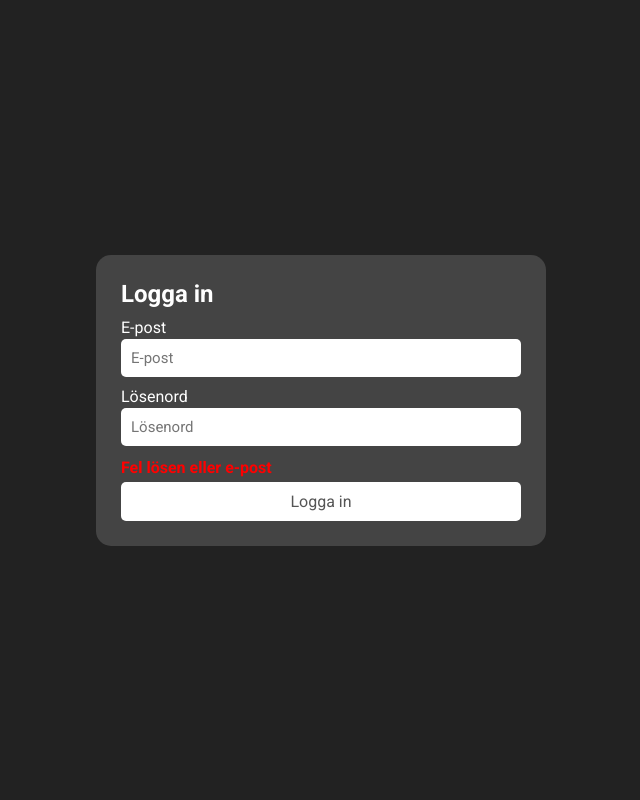
After one commit to glaufer/XTV, a PHP site: page /login.php?status=wrong in a window 1280 px wide. The commit adds this page. Shown: the whole page, without its empty margins (319-959 px from the left). Run offline with PHP 8.4, Linux system fonts and the light colour scheme; a stand-in replaces the project's code that opens the database connection.

Commit message:
Mixed update to the page
- New login page
- Update RSS
- Broadcast length is now depended on start and end timestamp

Co-authored-by: redsquare99 <gilaufer@gmail.com>

```diff
--- a/CSS/buttons.css
+++ b/CSS/buttons.css
@@ -11,6 +11,22 @@
 .icon-btn img {
     height: 100%;
     width: 100%;
+}
+
+.btn {
+    cursor: pointer;
+    padding: 10px 25px;
+    background-color: #fff;
+    border-radius: 5px;
+    text-align: center;
+    color: #555;
+
+    transition: all 0.25s;
+}
+
+.btn:hover {
+    box-shadow: 0 0 15px rgba(0, 0, 0, 0.5);
+    transform: translateY(-3px)
 }
 
 
--- /dev/null
+++ b/CSS/input.css
@@ -0,0 +1,24 @@
+.input-container {
+    margin: 10px 0;
+}
+
+.input-container input {
+    display: block;
+    width: 100%;
+    box-sizing: border-box;
+
+    padding: 10px;
+    border-radius: 5px;
+    border: none;
+    font-size: 15px;
+}
+
+.input-description {
+    display: block;
+    margin-bottom: 2px;
+}
+
+.error-text {
+    color: #f00;
+    font-weight: bold;
+}
--- /dev/null
+++ b/CSS/login.css
@@ -0,0 +1,4 @@
+.login-container {
+    width: 100%;
+    max-width: 400px;
+}
--- a/CSS/main.css
+++ b/CSS/main.css
@@ -7,6 +7,7 @@ body {
     margin: 0;
     padding: 0;
     background-color: #222222;
+    color: #fff;
 }
 
 h1, h2, h3, h4, h5, p {
@@ -23,3 +24,20 @@ p {
     background-color: #f0f0f0;
     border: 2px solid #ddd;
 }
+
+.center-content {
+    position: absolute;
+    height: 100%;
+    width: 100%;
+
+    display: flex;
+    flex-direction: column;
+    justify-content: center;
+    align-items: center;
+}
+
+.card {
+    padding: 25px;
+    border-radius: 15px;
+    background-color: #444;
+}
--- /dev/null
+++ b/JS/input.js
@@ -0,0 +1,6 @@
+(function() {
+    // Clicking on eat
+    $('.submit-btn').click(function() {
+        $(this).parent('form').submit();
+    });
+})();
--- a/Models/XTVData.php
+++ b/Models/XTVData.php
@@ -69,7 +69,7 @@ class XTVData extends DatabaseModel {
      */
     public function getAllBroadcasts() {
         $result = $this->dbSelectAllSimple(
-            'SELECT *
+            'SELECT ' . Broadcast::SQL_SELECT . '
             FROM broadcasts'
         );
         return $this->createObjectsFromSQL($result, 'Broadcast');
@@ -80,7 +80,7 @@ class XTVData extends DatabaseModel {
      */
     public function getChBroadcasts($channelID) {
         $result = $this->dbSelectAllPrepared(
-            'SELECT *
+            'SELECT ' . Broadcast::SQL_SELECT . '
             FROM broadcasts
             WHERE channelID = ?', array($channelID)
         );
--- a/Models/xmlData.php
+++ b/Models/xmlData.php
@@ -19,7 +19,7 @@
                             <?php
                                 foreach ($broadcastinchannel as $b) {
                                     ?>
-                                        <broadcast id="<?= $b->id ?>" episodeID="<?= $b->episodeID ?>" outsideSE="<?= $b->outsideSE ? "1" : "0" ?>" live="<?= $b->live ? "1" : "0" ?>" reprise="<?= $b->reprise ? "1" : "0" ?>">
+                                        <broadcast id="<?= $b->id ?>" duration="<?= $b->duration ?>" episodeID="<?= $b->episodeID ?>" outsideSE="<?= $b->outsideSE ? "1" : "0" ?>" live="<?= $b->live ? "1" : "0" ?>" reprise="<?= $b->reprise ? "1" : "0" ?>">
                                             <start><?= $b->start ?></start>
                                             <end><?= $b->end ?></end>
                                         </broadcast>
@@ -47,7 +47,7 @@
                     <?php
                         foreach ($episodeinprogram as $e) {
                             ?>
-                                <episode id="<?= $e->id ?>" season="<?= $e->season ?>" epNumber="<?= $e->epNumber ?>" prodYear="<?= $e->prodYear ?>" duration="<?= $e->duration ?>" language="<?= $e->language ?>" subtitles="<?= $e->subtitles ? "1" : "0" ?>">
+                                <episode id="<?= $e->id ?>" season="<?= $e->season ?>" epNumber="<?= $e->epNumber ?>" prodYear="<?= $e->prodYear ?>" language="<?= $e->language ?>" subtitles="<?= $e->subtitles ? "1" : "0" ?>">
                                 <description lang="SE" ><?= $e->descriptionSE ?? 'Ingen beskrivning finns.' ?></description>
                                 <description lang="EN" ><?= $e->descriptionEN ?? 'No description found.' ?></description>
                                 </episode>
--- /dev/null
+++ b/login.php
@@ -0,0 +1,50 @@
+<!DOCTYPE html>
+<html lang="en">
+<head>
+    <meta charset="UTF-8">
+    <meta name="viewport" content="width=device-width, initial-scale=1.0">
+    <meta http-equiv="X-UA-Compatible" content="ie=edge">
+    <link rel="stylesheet" href="CSS/main.css" />
+    <link rel="stylesheet" href="CSS/buttons.css" />
+    <link rel="stylesheet" href="CSS/input.css" />
+    <link rel="stylesheet" href="CSS/login.css" />
+    <link href="https://fonts.googleapis.com/css?family=Roboto:400,500,700&amp;display=swap" rel="stylesheet" />
+    <script src="https://ajax.googleapis.com/ajax/libs/jquery/3.4.1/jquery.min.js"></script>
+    <title>Login</title>
+</head>
+<body>
+    <div class="center-content">
+        <div class="card login-container">
+            <form action="Models/login.php" method="POST">
+                <h2>Logga in</h2>
+                <div class="input-container">
+                    <span class="input-description">E-post</span>
+                    <input name="email" type="text" placeholder="E-post">
+                </div>
+                <div class="input-container">
+                    <span class="input-description">Lösenord</span>
+                    <input name="password" type="password" placeholder="Lösenord">
+                </div>
+                <?php
+                    if($_GET['status'] == 'wrong') {
+                        ?>
+                            <p class="error-text">
+                                Fel lösen eller e-post
+                            </p>
+                        <?php
+                    }
+                    else {
+                        ?>
+                            <br/>
+                        <?php
+                    }
+                ?>
+                <div class="btn submit-btn">
+                    Logga in
+                </div>
+            </form>
+        </div>
+    </div>
+    <script src="JS/input.js"></script>
+</body>
+</html>
```
Also changed, not shown: CSS/table.css (+6 -7 lines), Models/RSS/xtvRSS.php (+21 -15 lines), Models/Templates/broadcasts.php (+7 -0 lines), Models/Templates/episodes.php (+0 -7 lines), Models/login.php (added, +21 -0 lines), admin.php (added, +14 -0 lines), index_bk.php (deleted, +0 -63 lines), Docker/sql/xtv.sql, 1 other file.
